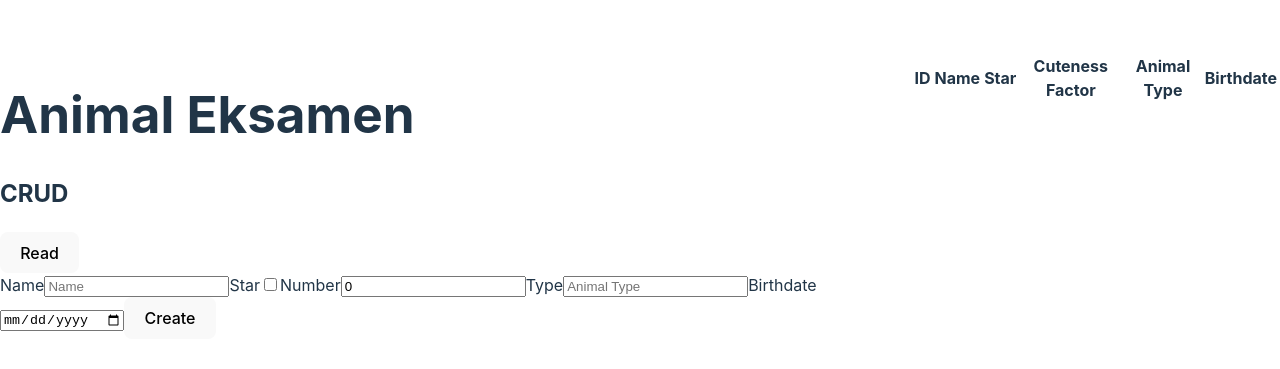
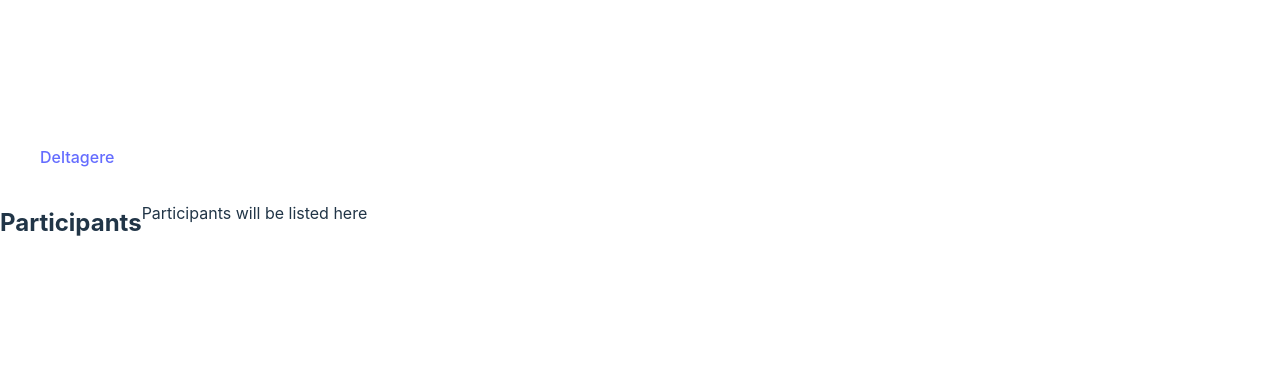
Before and after one commit to Jaes98/AtletikEksamen-Frontend-2024, a React (Vite) app: page / in a window 1280 px wide. Shown: the part 205-574 px from the top of the page. Built offline with nearby package versions, Linux system fonts and the light colour scheme.

Commit message:
start på refactoring til eksamenskrav

```diff
--- a/src/App.tsx
+++ b/src/App.tsx
@@ -1,139 +1,17 @@
-import { useState } from 'react';
+import { Routes, Route } from "react-router-dom";
+import NavHeader from "./NavHeader";
+import ParticipantPage from "./components/ParticipantPage";
 
 function App() {
-  const [animalData, setAnimalData] = useState<Animal[]>([]);
-  const [newAnimal, setNewAnimal] = useState<Animal>({
-    id: 0,
-    name: '',
-    star: false,
-    cutenessFactor: 0,
-    animalType: { id: 0, name: '' },
-    birthdate: '',
-  });
-
-  interface Animal {
-    id: number;
-    name: string;
-    star: boolean;
-    cutenessFactor: number;
-    animalType: animalType;
-    birthdate: string;
-  }
-  interface animalType {
-    id: number;
-    name: string;
-  }
-
-  const readData = async () => {
-    const response = await fetch('http://localhost:8080/animals');
-    const data = await response.json();
-    console.log(data);
-
-    setAnimalData(data);
-  };
-
-  const createData = async () => {
-    const response = await fetch('http://localhost:8080/animals', {
-      method: 'POST',
-      headers: {
-        'Content-Type': 'application/json',
-      },
-      body: JSON.stringify(newAnimal),
-    });
-    const data = await response.json();
-    console.log(data);
-
-    setNewAnimal({
-      id: 0,
-      name: '',
-      star: false,
-      cutenessFactor: 0,
-      animalType: { id: 0, name: '' },
-      birthdate: '',
-    });
-
-    readData();
-  };
 
   return (
-    <div style={{ display: "flex" }}>
-      <div>
-        <h1>Animal Eksamen</h1>
-        <h2>CRUD</h2>
-        <button onClick={readData}>Read</button>
-        <form onSubmit={createData}>
-          Name<input
-            type="text"
-            value={newAnimal.name}
-            onChange={(e) =>
-              setNewAnimal({ ...newAnimal, name: e.target.value })
-            }
-            placeholder="Name"
-          />
-          Star
-          <input
-            type="checkbox"
-            checked={newAnimal.star}
-            onChange={(e) =>
-              setNewAnimal({ ...newAnimal, star: e.target.checked })
-            }
-          />
-          Number<input
-            type="number"
-            value={newAnimal.cutenessFactor}
-            onChange={(e) =>
-              setNewAnimal({ ...newAnimal, cutenessFactor: +e.target.value })
-            }
-            placeholder="Cuteness Factor"
-          />
-          Type<input
-            type="text"
-            value={newAnimal.animalType.name}
-            onChange={(e) =>
-              setNewAnimal({
-                ...newAnimal,
-                animalType: { id: 0, name: e.target.value },
-              })
-            }
-            placeholder="Animal Type"
-          />
-          Birthdate<input
-            type="date"
-            value={newAnimal.birthdate}
-            onChange={(e) =>
-              setNewAnimal({ ...newAnimal, birthdate: e.target.value })
-            }
-            placeholder="Birthdate"
-          />
-          <button type="submit">Create</button>
-        </form>
-      </div>
-      {animalData && (
-        <table>
-          <thead>
-            <tr>
-              <th>ID</th>
-              <th>Name</th>
-              <th>Star</th>
-              <th>Cuteness Factor</th>
-              <th>Animal Type</th>
-              <th>Birthdate</th>
-            </tr>
-          </thead>
-          <tbody>
-            {animalData.map((animal) => (
-              <tr key={animal.id}>
-                <td>{animal.id}</td>
-                <td>{animal.name}</td>
-                <td>{animal.star ? "Yes" : "No"}</td>
-                <td>{animal.cutenessFactor}</td>
-                <td>{animal.animalType.name}</td>
-                <td>{animal.birthdate}</td>
-              </tr>
-            ))}
-          </tbody>
-        </table>
-      )}
+    <div>
+      <NavHeader />
+      <Routes>
+        <Route path="/" element={<ParticipantPage />} />
+        <Route path="/participants" element={<ParticipantPage />} />
+        <Route path="/*" element={<h1>404 - Page Not Found</h1>} />
+      </Routes>
     </div>
   );
 }
--- /dev/null
+++ b/src/NavHeader.tsx
@@ -0,0 +1,13 @@
+import { NavLink } from "react-router-dom";
+
+export default function NavHeader() {
+  return (
+    <nav>
+      <ul>
+        <div>
+          <NavLink to="/">Deltagere</NavLink>
+        </div>
+      </ul>
+    </nav>
+  );
+}
--- /dev/null
+++ b/src/components/ParticipantPage.tsx
@@ -0,0 +1,9 @@
+export default function ParticipantPage () {
+
+    return (
+      <div style={{ display: "flex" }}>
+        <h2>Participants</h2>
+        <p>Participants will be listed here</p>
+      </div>
+    );
+}
```
Also changed, not shown: src/Interfaces.ts (added, +14 -0 lines), src/components/ParticipantForm.tsx (added, +58 -0 lines), src/components/ParticipantList.tsx (added, +33 -0 lines), src/services/apiFacade.ts (added, +42 -0 lines).
